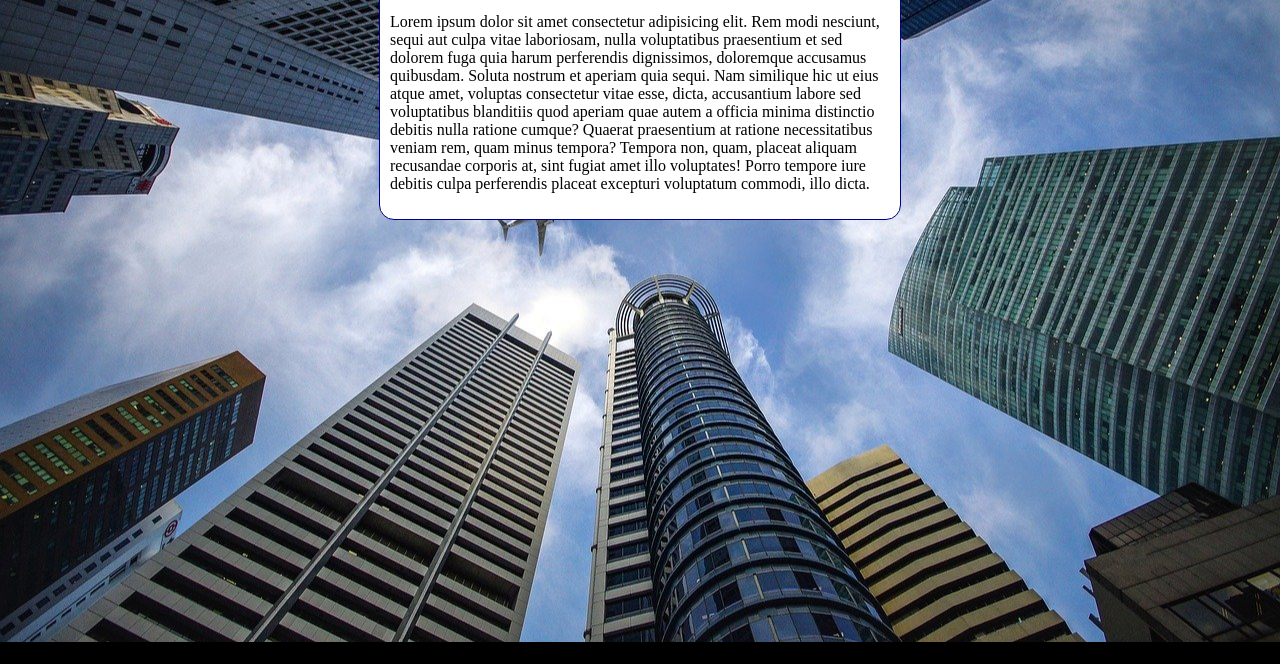
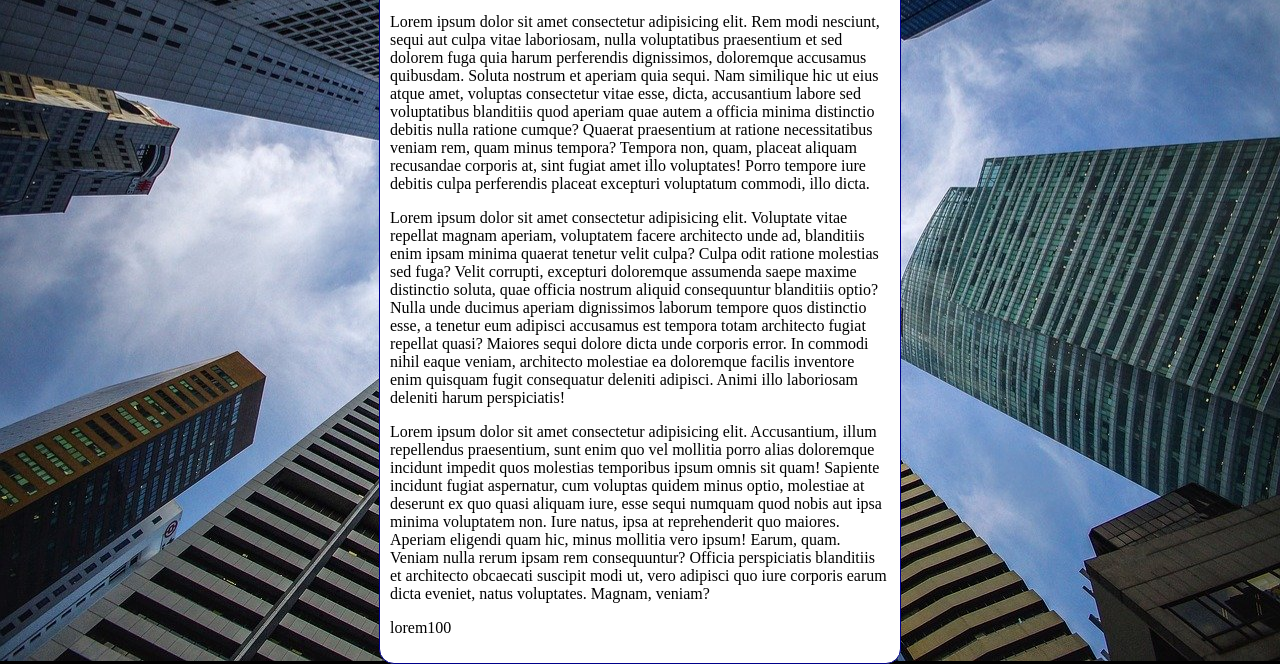
Before and after one commit to giovanaryoji/html-css, a plain HTML site: page exercicios/ex022/fundo006.html in a window 1280 px wide. Shown: the part 174-838 px from the top of the page. Before the commit the page ends 816 px from the top, so only its background shows below. Drawn offline with Linux system fonts and the light colour scheme.

Commit message:
Atualização do ex022

```diff
--- a/exercicios/ex022/fundo006.html
+++ b/exercicios/ex022/fundo006.html
@@ -29,6 +29,9 @@
         <h1>Teste de Imagem de Fundo</h1>
         <p>Lorem ipsum dolor sit amet consectetur adipisicing elit. Culpa non deleniti laborum tempora dignissimos sunt? Et optio labore dolor impedit, eveniet provident, molestiae porro, cupiditate distinctio perspiciatis amet perferendis doloremque.lorem</p>
         <p>Lorem ipsum dolor sit amet consectetur adipisicing elit. Rem modi nesciunt, sequi aut culpa vitae laboriosam, nulla voluptatibus praesentium et sed dolorem fuga quia harum perferendis dignissimos, doloremque accusamus quibusdam. Soluta nostrum et aperiam quia sequi. Nam similique hic ut eius atque amet, voluptas consectetur vitae esse, dicta, accusantium labore sed voluptatibus blanditiis quod aperiam quae autem a officia minima distinctio debitis nulla ratione cumque? Quaerat praesentium at ratione necessitatibus veniam rem, quam minus tempora? Tempora non, quam, placeat aliquam recusandae corporis at, sint fugiat amet illo voluptates! Porro tempore iure debitis culpa perferendis placeat excepturi voluptatum commodi, illo dicta.</p>
+        <p>Lorem ipsum dolor sit amet consectetur adipisicing elit. Voluptate vitae repellat magnam aperiam, voluptatem facere architecto unde ad, blanditiis enim ipsam minima quaerat tenetur velit culpa? Culpa odit ratione molestias sed fuga? Velit corrupti, excepturi doloremque assumenda saepe maxime distinctio soluta, quae officia nostrum aliquid consequuntur blanditiis optio? Nulla unde ducimus aperiam dignissimos laborum tempore quos distinctio esse, a tenetur eum adipisci accusamus est tempora totam architecto fugiat repellat quasi? Maiores sequi dolore dicta unde corporis error. In commodi nihil eaque veniam, architecto molestiae ea doloremque facilis inventore enim quisquam fugit consequatur deleniti adipisci. Animi illo laboriosam deleniti harum perspiciatis!</p>
+        <p>Lorem ipsum dolor sit amet consectetur adipisicing elit. Accusantium, illum repellendus praesentium, sunt enim quo vel mollitia porro alias doloremque incidunt impedit quos molestias temporibus ipsum omnis sit quam! Sapiente incidunt fugiat aspernatur, cum voluptas quidem minus optio, molestiae at deserunt ex quo quasi aliquam iure, esse sequi numquam quod nobis aut ipsa minima voluptatem non. Iure natus, ipsa at reprehenderit quo maiores. Aperiam eligendi quam hic, minus mollitia vero ipsum! Earum, quam. Veniam nulla rerum ipsam rem consequuntur? Officia perspiciatis blanditiis et architecto obcaecati suscipit modi ut, vero adipisci quo iure corporis earum dicta eveniet, natus voluptates. Magnam, veniam?</p>
+        <p>lorem100</p>
     </main>
 </body>
 </html>
```
